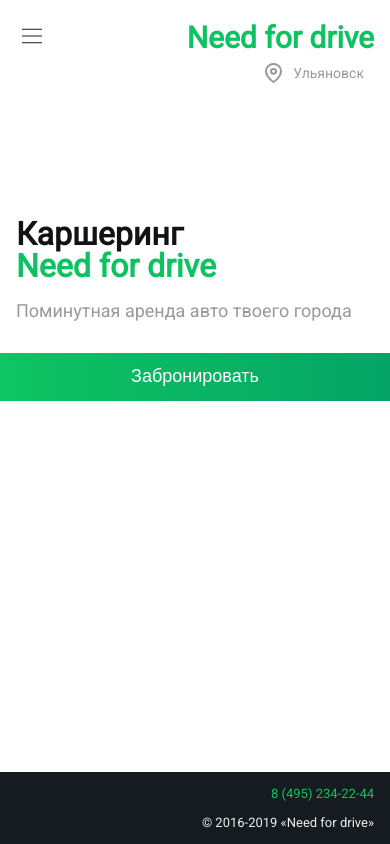
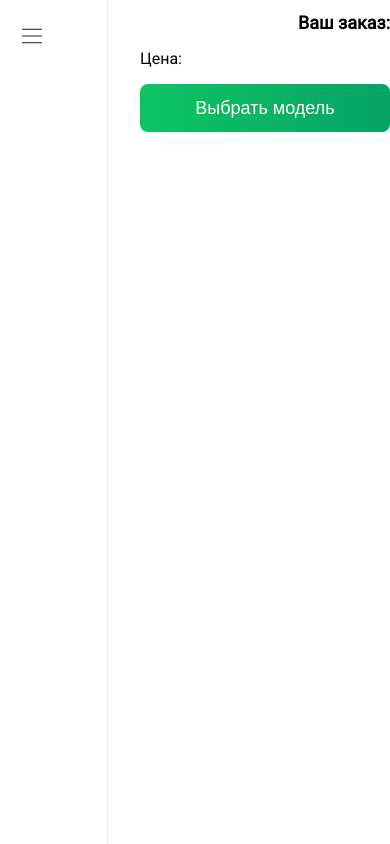
Before and after one commit to jorjif/need_for_drive, a React (Create React App) app: page /order in a window 390 px wide. Built offline with nearby package versions, Linux system fonts and the light colour scheme.

Commit message:
V02 сделал роутинг с главной страницы на страницу оформления заказа, сделал разметку цены  (но не до конца)

```diff
--- /dev/null
+++ b/src/App.js
@@ -0,0 +1,16 @@
+import MainPage from "./pages/mainComponents/mainPage.js";
+import Order from "./pages/orderPageComponents/orderPage.js";
+import { Route, Switch } from "react-router";
+import { BrowserRouter as Router } from "react-router-dom";
+
+function App(props) {
+  return (
+    <Router>
+      <Switch>
+        <Route path="/order" render={(props) => <Order />} />
+        <Route path="/" render={(props) => <MainPage />} />
+      </Switch>
+    </Router>
+  );
+}
+export default App;
--- a/src/index.js
+++ b/src/index.js
@@ -2,9 +2,9 @@ import React from "react";
 import ReactDOM from "react-dom";
 import "./index.scss";
 import reportWebVitals from "./reportWebVitals";
-import MainPage from "./pages/mainComponents/mainPage.js";
+import App from "./App";
 
-ReactDOM.render(<MainPage />, document.getElementById("root"));
+ReactDOM.render(<App />, document.getElementById("root"));
 
 // If you want to start measuring performance in your app, pass a function
 // to log results (for example: reportWebVitals(console.log))
--- a/src/index.scss
+++ b/src/index.scss
@@ -22,6 +22,10 @@ code {
 #root {
   height: 100%;
 }
+.page {
+  min-height: 100%;
+  display: flex;
+}
 .button {
   background-blend-mode: darken;
   border-radius: 8px;
--- a/src/pages/mainComponents/mainPage.scss
+++ b/src/pages/mainComponents/mainPage.scss
@@ -1,8 +1,5 @@
 @import "../../mixins";
-.page {
-  min-height: 100%;
-  display: flex;
-}
+
 .main-page {
   margin-left: clamp(64px, 5vw, 90px);
   min-height: 100%;
--- a/src/pages/mainComponents/mainPageContent.js
+++ b/src/pages/mainComponents/mainPageContent.js
@@ -1,6 +1,7 @@
 import { ReactComponent as Geo } from "../icons/geomark.svg";
 import Button from "./standartButton.js";
 import "./mainPage.scss";
+import { Link } from "react-router-dom";
 function MainPageContent(props) {
   return (
     <div className="main-page">
@@ -15,11 +16,13 @@ function MainPageContent(props) {
         <h1>Каршеринг</h1>
         <h2>Need for drive</h2>
         <p>Поминутная аренда авто твоего города</p>
-        <Button
-          classes="main-page_main_order "
-          msg="Забронировать"
-          pressed="main-page_main_order_pressed"
-        ></Button>
+        <Link to="/order">
+          <Button
+            classes="main-page_main_order "
+            msg="Забронировать"
+            pressed="main-page_main_order_pressed"
+          />
+        </Link>
       </main>
       <footer className="main-page_main_footer">
         <p>© 2016-2019 «Need for drive»</p>
--- /dev/null
+++ b/src/pages/orderPageComponents/orderInfo/orderInfo.js
@@ -0,0 +1,22 @@
+import Button from "../../mainComponents/standartButton";
+import OrderOptions from "./priceList";
+import "./orderInfo.scss";
+function OrderInfo(props) {
+  return (
+    <div className="order_price">
+      <h1>Ваш заказ:</h1>
+      <div className="order_price_prices">
+        <ul>{/*тут будет список из опций имеющих цену*/}</ul>
+      </div>
+      <div className="order_price_final">
+        <p>Цена: {/*тут будет итоговая цена*/}</p>
+      </div>
+      <Button
+        classes="order_price_next"
+        pressed="order_price_next_pressed"
+        msg="Выбрать модель"
+      />
+    </div>
+  );
+}
+export default OrderInfo;
--- /dev/null
+++ b/src/pages/orderPageComponents/orderInfo/orderInfo.scss
@@ -0,0 +1,43 @@
+.order {
+  margin-left: clamp(64px, 5vw, 90px);
+  &_adress {
+    width: #{"max(550px, 70vw)"};
+    margin-left: clamp(64px, 5vw, 90px);
+  }
+  &_price {
+    width: auto;
+    border-left: 1px solid #eeeeee;
+    padding-left: 32px;
+    h1 {
+      font-size: 18px;
+      line-height: 21px;
+      text-align: right;
+    }
+    &_next {
+      background: linear-gradient(
+        90deg,
+        hsl(148, 87%, 41%) 2.61%,
+        hsl(158, 96%, 32%) 112.6%
+      );
+      color: #fff;
+      &:hover {
+        outline: none;
+        background: linear-gradient(
+          90deg,
+          hsl(148, 87%, 31%) 2.61%,
+          hsl(158, 96%, 22%) 112.6%
+        );
+      }
+      &_pressed {
+        &:hover {
+          outline: none;
+          background: linear-gradient(
+            90deg,
+            hsl(148, 87%, 25%) 2.61%,
+            hsl(158, 96%, 12%) 112.6%
+          );
+        }
+      }
+    }
+  }
+}
--- /dev/null
+++ b/src/pages/orderPageComponents/orderInfo/priceList.js
@@ -0,0 +1,10 @@
+function OrderOptions(props) {
+  return (
+    <li className="order_price_list">
+      <p className="order_price_list_name">{props.optionName}</p>
+      <div className="order_price_list_dots" />
+      <p className="order_price_list_name">{props.optionValue}</p>
+    </li>
+  );
+}
+export default OrderOptions;
--- /dev/null
+++ b/src/pages/orderPageComponents/orderPage.js
@@ -0,0 +1,14 @@
+import NavBar from "../mainComponents/nav";
+import OrderInfo from "./orderInfo/orderInfo";
+import AdressSelect from "./orderWindows/adressSelect";
+import "../../index.scss";
+function Order() {
+  return (
+    <div className="page">
+      <NavBar />
+      <AdressSelect />
+      <OrderInfo />
+    </div>
+  );
+}
+export default Order;
--- /dev/null
+++ b/src/pages/orderPageComponents/orderWindows/adressSelect.js
@@ -0,0 +1,4 @@
+function AdressSelect() {
+  return <div className="order_adress"></div>;
+}
+export default AdressSelect;
```
Also changed, not shown: 1 other file (tests, documents, lock files or other folders).
